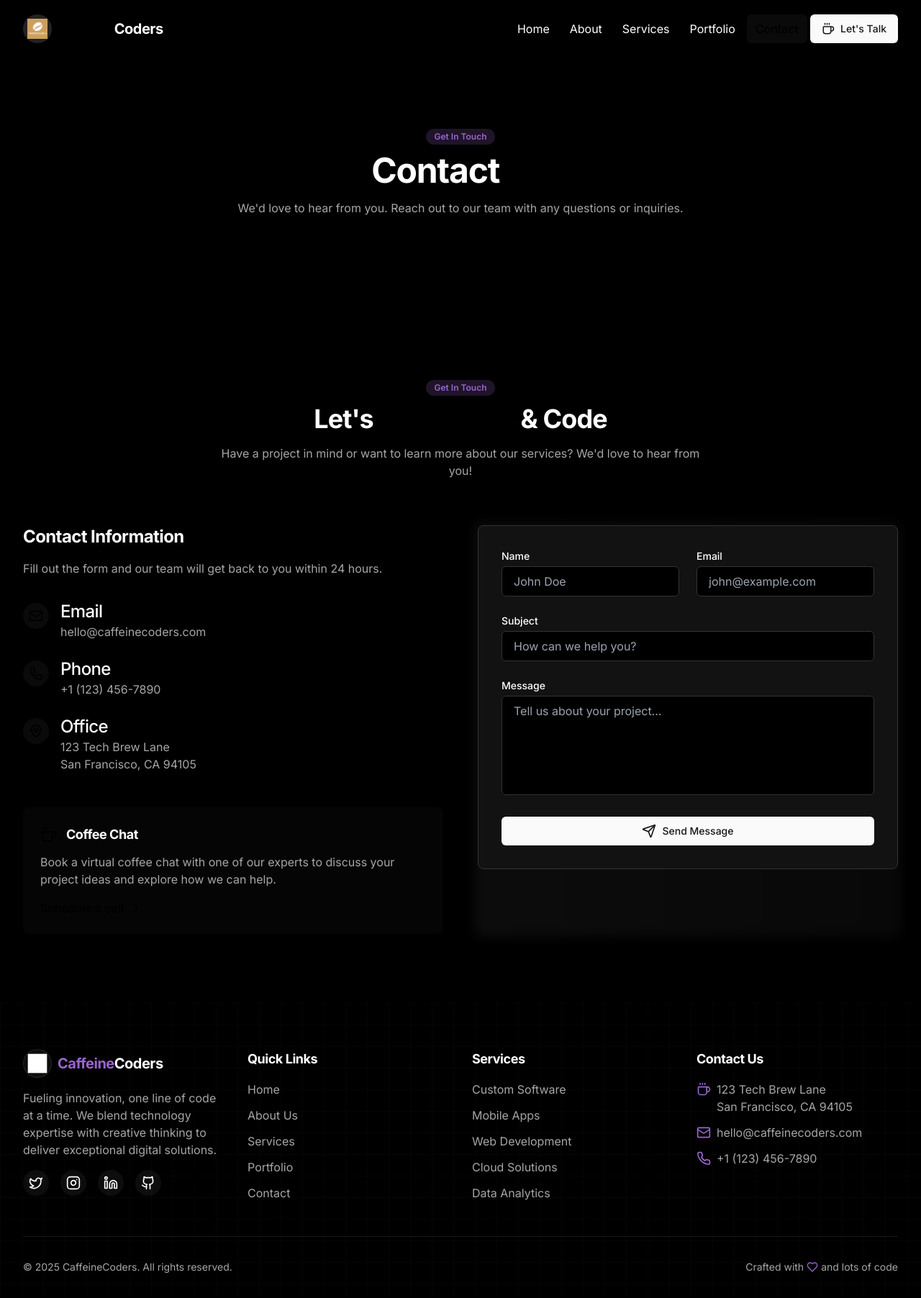
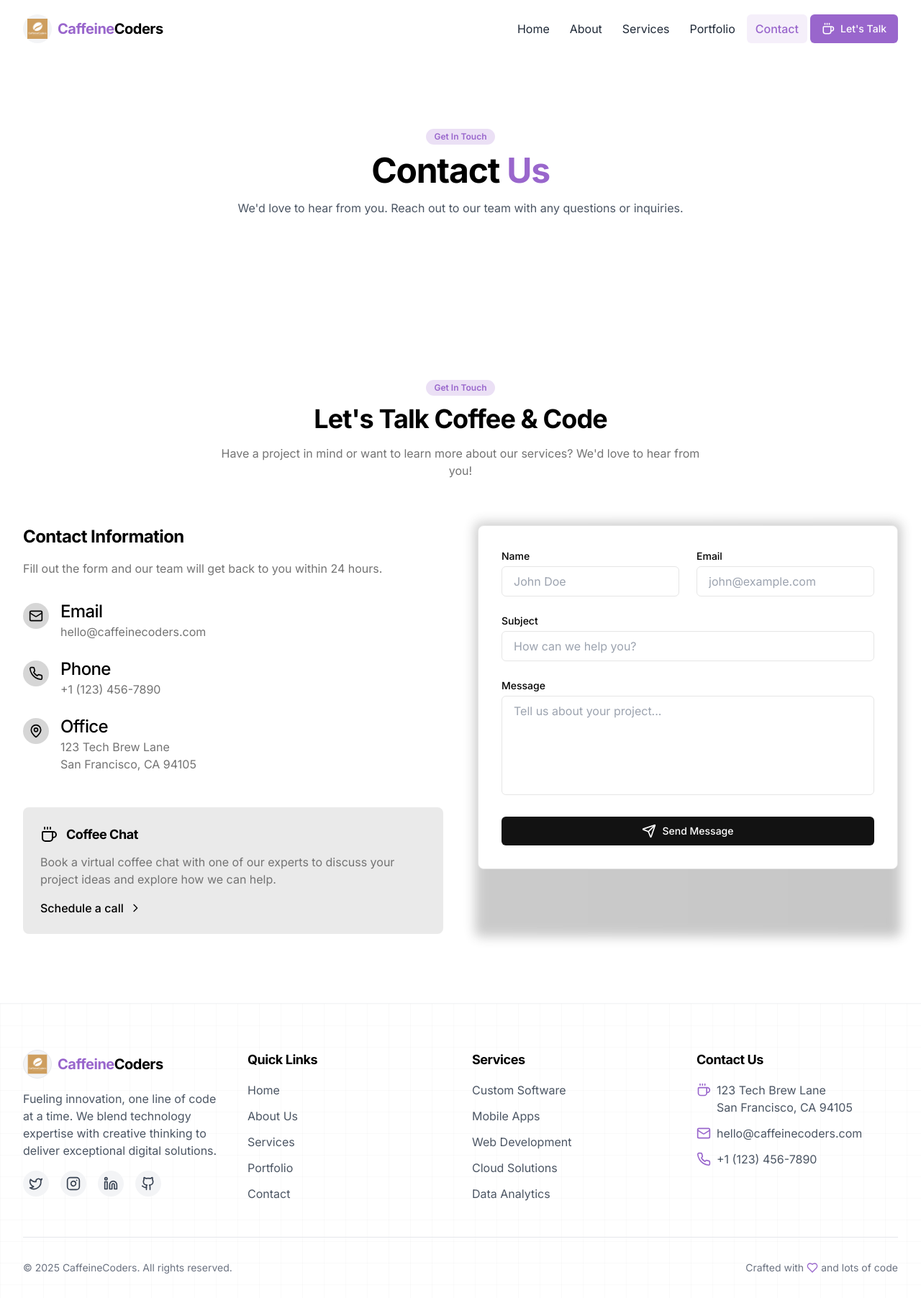
Before and after one commit to CaffeineCoders-sl/caffeinated-creativity, a React (Vite) app: page /contact in a window 1280 px wide. Shown: the whole page at 72% size. Built offline with nearby package versions, Linux system fonts and the light colour scheme.

Commit message:
Update theme to white
Updated the color theme to use a white background.  This affects all components and pages.

```diff
--- a/src/components/Footer.tsx
+++ b/src/components/Footer.tsx
@@ -16,7 +16,7 @@ const Footer = () => {
   };
 
   return (
-    <footer className="bg-black pt-16 pb-8 relative">
+    <footer className="bg-white pt-16 pb-8 relative border-t border-gray-100">
       {/* Grid pattern background */}
       <div className="absolute inset-0 grid-bg opacity-40"></div>
 
@@ -36,20 +36,20 @@ const Footer = () => {
         >
           <motion.div className="space-y-4" variants={fadeInUpVariants}>
             <Link to="/" className="flex items-center space-x-2 group">
-              <div className="w-10 h-10 overflow-hidden rounded-full bg-white/5 transition-all duration-300 group-hover:shadow-lg border border-white/10">
+              <div className="w-10 h-10 overflow-hidden rounded-full bg-gray-100 transition-all duration-300 group-hover:shadow-lg border border-gray-200">
                 <img
                   src="/lovable-uploads/5c9e8331-194f-4d58-8b01-bb4dbb6018a7.png"
                   alt="CaffeineCoders Logo"
-                  className="w-full h-full object-cover scale-[0.7] transform group-hover:scale-[0.75] transition-transform duration-300 brightness-0 invert"
+                  className="w-full h-full object-cover scale-[0.7] transform group-hover:scale-[0.75] transition-transform duration-300"
                 />
               </div>
               <span className="text-xl font-bold tracking-tight">
                 <span className="text-secondary">Caffeine</span>
-                <span className="text-white">Coders</span>
+                <span className="text-black">Coders</span>
               </span>
             </Link>
 
-            <p className="text-muted-foreground">
+            <p className="text-gray-600">
               Fueling innovation, one line of code at a time. We blend technology expertise with creative thinking to deliver exceptional digital solutions.
             </p>
 
@@ -58,7 +58,7 @@ const Footer = () => {
                 href="https://twitter.com"
                 target="_blank"
                 rel="noopener noreferrer"
-                className="p-2 rounded-full bg-white/5 text-white hover:bg-secondary/20 hover:text-secondary transition-colors"
+                className="p-2 rounded-full bg-gray-100 text-gray-700 hover:bg-secondary/20 hover:text-secondary transition-colors"
                 aria-label="Twitter"
               >
                 <Twitter className="h-5 w-5" />
@@ -67,7 +67,7 @@ const Footer = () => {
                 href="https://instagram.com"
                 target="_blank"
                 rel="noopener noreferrer"
-                className="p-2 rounded-full bg-white/5 text-white hover:bg-secondary/20 hover:text-secondary transition-colors"
+                className="p-2 rounded-full bg-gray-100 text-gray-700 hover:bg-secondary/20 hover:text-secondary transition-colors"
                 aria-label="Instagram"
               >
                 <Instagram className="h-5 w-5" />
@@ -76,7 +76,7 @@ const Footer = () => {
                 href="https://linkedin.com"
                 target="_blank"
                 rel="noopener noreferrer"
-                className="p-2 rounded-full bg-white/5 text-white hover:bg-secondary/20 hover:text-secondary transition-colors"
+                className="p-2 rounded-full bg-gray-100 text-gray-700 hover:bg-secondary/20 hover:text-secondary transition-colors"
                 aria-label="LinkedIn"
               >
                 <Linkedin className="h-5 w-5" />
@@ -85,7 +85,7 @@ const Footer = () => {
                 href="https://github.com"
                 target="_blank"
                 rel="noopener noreferrer"
-                className="p-2 rounded-full bg-white/5 text-white hover:bg-secondary/20 hover:text-secondary transition-colors"
+                className="p-2 rounded-full bg-gray-100 text-gray-700 hover:bg-secondary/20 hover:text-secondary transition-colors"
                 aria-label="GitHub"
               >
                 <Github className="h-5 w-5" />
@@ -94,7 +94,7 @@ const Footer = () => {
           </motion.div>
 
           <motion.div variants={fadeInUpVariants}>
-            <h3 className="text-lg font-bold mb-4">Quick Links</h3>
+            <h3 className="text-lg font-bold mb-4 text-black">Quick Links</h3>
             <ul className="space-y-3">
               {[
                 { text: "Home", link: "/" },
@@ -106,7 +106,7 @@ const Footer = () => {
                 <li key={index}>
                   <Link
                     to={item.link}
-                    className="text-muted-foreground hover:text-secondary transition-colors flex items-center group"
+                    className="text-gray-600 hover:text-secondary transition-colors flex items-center group"
                   >
                     <span className="w-0 h-[1px] bg-secondary group-hover:w-4 transition-all duration-300 mr-0 group-hover:mr-2"></span>
                     {item.text}
@@ -117,7 +117,7 @@ const Footer = () => {
           </motion.div>
 
           <motion.div variants={fadeInUpVariants}>
-            <h3 className="text-lg font-bold mb-4">Services</h3>
+            <h3 className="text-lg font-bold mb-4 text-black">Services</h3>
             <ul className="space-y-3">
               {[
                 { text: "Custom Software", link: "/services#software" },
@@ -129,7 +129,7 @@ const Footer = () => {
                 <li key={index}>
                   <Link
                     to={item.link}
-                    className="text-muted-foreground hover:text-secondary transition-colors flex items-center group"
+                    className="text-gray-600 hover:text-secondary transition-colors flex items-center group"
                   >
                     <span className="w-0 h-[1px] bg-secondary group-hover:w-4 transition-all duration-300 mr-0 group-hover:mr-2"></span>
                     {item.text}
@@ -140,11 +140,11 @@ const Footer = () => {
           </motion.div>
 
           <motion.div variants={fadeInUpVariants}>
-            <h3 className="text-lg font-bold mb-4">Contact Us</h3>
+            <h3 className="text-lg font-bold mb-4 text-black">Contact Us</h3>
             <ul className="space-y-3">
               <li className="flex items-start">
                 <Coffee className="mr-2 h-5 w-5 mt-0.5 text-secondary" />
-                <span className="text-muted-foreground">
+                <span className="text-gray-600">
                   123 Tech Brew Lane<br />
                   San Francisco, CA 94105
                 </span>
@@ -152,7 +152,7 @@ const Footer = () => {
               <li>
                 <a
                   href="mailto:hello@caffeinecoders.com"
-                  className="flex items-center text-muted-foreground hover:text-secondary transition-colors"
+                  className="flex items-center text-gray-600 hover:text-secondary transition-colors"
                 >
                   <Mail className="mr-2 h-5 w-5 text-secondary" />
                   hello@caffeinecoders.com
@@ -161,7 +161,7 @@ const Footer = () => {
               <li>
                 <a
                   href="tel:+11234567890"
-                  className="flex items-center text-muted-foreground hover:text-secondary transition-colors"
+                  className="flex items-center text-gray-600 hover:text-secondary transition-colors"
                 >
                   <Phone className="mr-2 h-5 w-5 text-secondary" />
                   +1 (123) 456-7890
@@ -171,14 +171,14 @@ const Footer = () => {
           </motion.div>
         </motion.div>
 
-        <div className="pt-8 border-t border-white/10">
+        <div className="pt-8 border-t border-gray-200">
           <div className="flex flex-col md:flex-row justify-between items-center">
-            <p className="text-muted-foreground text-sm">
+            <p className="text-gray-500 text-sm">
               &copy; {currentYear} CaffeineCoders. All rights reserved.
             </p>
 
             <div className="flex items-center mt-4 md:mt-0">
-              <span className="text-muted-foreground text-sm flex items-center">
+              <span className="text-gray-500 text-sm flex items-center">
                 Crafted with <Heart className="mx-1 h-4 w-4 text-secondary animate-pulse-subtle" /> and lots of code
               </span>
             </div>
--- a/src/components/Navbar.tsx
+++ b/src/components/Navbar.tsx
@@ -10,12 +10,12 @@ const NavLink = ({ to, children, className = '' }: { to: string; children: React
   return (
     <Link
       to={to}
-      className={`relative px-3 py-2 rounded-md transition-all duration-300 hover:text-coffee-dark
-        ${isActive ? 'text-coffee-dark font-medium' : 'text-foreground'} ${className}`}
+      className={`relative px-3 py-2 rounded-md transition-all duration-300 hover:text-secondary
+        ${isActive ? 'text-secondary font-medium' : 'text-gray-800'} ${className}`}
     >
       <span className="relative z-10">{children}</span>
       {isActive && (
-        <span className="absolute inset-0 bg-coffee-light/20 rounded-md -z-0"></span>
+        <span className="absolute inset-0 bg-secondary/10 rounded-md -z-0"></span>
       )}
     </Link>
   );
@@ -36,13 +36,13 @@ const Navbar = () => {
 
   return (
     <header className={`fixed top-0 left-0 right-0 z-50 transition-all duration-300 ${
-      isScrolled ? 'bg-background/90 backdrop-blur-md shadow-md py-3' : 'bg-transparent py-5'
+      isScrolled ? 'bg-white/95 backdrop-blur-md shadow-sm py-3' : 'bg-transparent py-5'
     }`}>
       <div className="max-w-7xl mx-auto px-4 sm:px-6 lg:px-8">
         <div className="flex justify-between items-center">
           {/* Logo */}
           <Link to="/" className="flex items-center space-x-2 group">
-            <div className="relative w-10 h-10 overflow-hidden rounded-full bg-coffee transition-all duration-300 group-hover:shadow-lg">
+            <div className="relative w-10 h-10 overflow-hidden rounded-full bg-gray-100 transition-all duration-300 group-hover:shadow-lg">
               <img
                 src="/lovable-uploads/5c9e8331-194f-4d58-8b01-bb4dbb6018a7.png"
                 alt="CaffeineCoders Logo"
@@ -50,8 +50,8 @@ const Navbar = () => {
               />
             </div>
             <span className="text-xl font-bold tracking-tight inline-flex">
-              <span className="text-coffee-dark">Caffeine</span>
-              <span>Coders</span>
+              <span className="text-secondary">Caffeine</span>
+              <span className="text-black">Coders</span>
             </span>
           </Link>
 
@@ -64,7 +64,7 @@ const Navbar = () => {
             <NavLink to="/contact">Contact</NavLink>
             <Link
               to="/contact"
-              className="ml-4 btn-primary button-shine flex items-center space-x-2"
+              className="ml-4 btn-secondary button-shine flex items-center space-x-2"
             >
               <Coffee size={18} />
               <span>Let's Talk</span>
@@ -73,7 +73,7 @@ const Navbar = () => {
 
           {/* Mobile Menu Toggle */}
           <button
-            className="md:hidden p-2 rounded-md hover:bg-muted transition-colors focus:outline-none focus:ring-2 focus:ring-coffee"
+            className="md:hidden p-2 rounded-md hover:bg-gray-100 transition-colors focus:outline-none focus:ring-2 focus:ring-secondary"
             onClick={() => setIsMobileMenuOpen(!isMobileMenuOpen)}
             aria-label="Toggle menu"
           >
@@ -84,7 +84,7 @@ const Navbar = () => {
 
       {/* Mobile Menu */}
       {isMobileMenuOpen && (
-        <div className="md:hidden absolute top-full left-0 right-0 bg-background/95 backdrop-blur-md shadow-md animate-fade-in">
+        <div className="md:hidden absolute top-full left-0 right-0 bg-white/95 backdrop-blur-md shadow-md animate-fade-in">
           <nav className="flex flex-col space-y-2 p-4 max-w-7xl mx-auto">
             <NavLink to="/" className="px-4 py-3">Home</NavLink>
             <NavLink to="/about" className="px-4 py-3">About</NavLink>
@@ -93,7 +93,7 @@ const Navbar = () => {
             <NavLink to="/contact" className="px-4 py-3">Contact</NavLink>
             <Link
               to="/contact"
-              className="mt-4 btn-primary w-full flex justify-center items-center space-x-2"
+              className="mt-4 btn-secondary w-full flex justify-center items-center space-x-2"
             >
               <Coffee size={18} />
               <span>Let's Talk</span>
--- a/src/index.css
+++ b/src/index.css
@@ -7,6 +7,38 @@
 
 @layer base {
   :root {
+    --background: 0 0% 100%;
+    --foreground: 0 0% 0%;
+
+    --card: 0 0% 100%;
+    --card-foreground: 0 0% 7%;
+
+    --popover: 0 0% 100%;
+    --popover-foreground: 0 0% 7%;
+
+    --primary: 0 0% 7%;
+    --primary-foreground: 0 0% 100%;
+
+    --secondary: 270 50% 60%;
+    --secondary-foreground: 0 0% 100%;
+
+    --muted: 0 0% 96%;
+    --muted-foreground: 0 0% 45%;
+
+    --accent: 0 0% 94%;
+    --accent-foreground: 0 0% 7%;
+
+    --destructive: 0 85% 60%;
+    --destructive-foreground: 0 0% 98%;
+
+    --border: 0 0% 90%;
+    --input: 0 0% 90%;
+    --ring: 0 0% 40%;
+
+    --radius: 0.5rem;
+  }
+
+  .dark {
     --background: 0 0% 0%;
     --foreground: 0 0% 100%;
 
@@ -34,38 +66,6 @@
     --border: 0 0% 20%;
     --input: 0 0% 20%;
     --ring: 0 0% 40%;
-
-    --radius: 0.5rem;
-  }
-
-  .light {
-    --background: 0 0% 98%;
-    --foreground: 0 0% 3.9%;
-
-    --card: 0 0% 100%;
-    --card-foreground: 0 0% 3.9%;
-
-    --popover: 0 0% 100%;
-    --popover-foreground: 0 0% 3.9%;
-
-    --primary: 0 0% 9%;
-    --primary-foreground: 0 0% 98%;
-
-    --secondary: 270 50% 60%;
-    --secondary-foreground: 0 0% 98%;
-
-    --muted: 0 0% 96.1%;
-    --muted-foreground: 0 0% 45.1%;
-
-    --accent: 0 0% 90%;
-    --accent-foreground: 0 0% 10%;
-
-    --destructive: 0 84.2% 60.2%;
-    --destructive-foreground: 0 0% 98%;
-
-    --border: 0 0% 89.8%;
-    --input: 0 0% 89.8%;
-    --ring: 0 0% 3.9%;
   }
 }
 
@@ -109,11 +109,11 @@
 
 @layer components {
   .glass-card {
-    @apply backdrop-blur-sm bg-white/5 border border-white/10 shadow-lg;
+    @apply backdrop-blur-sm bg-white/90 border border-white/20 shadow-lg;
   }
 
   .neo-card {
-    @apply bg-card border border-border/40 shadow-[0_8px_30px_rgb(0,0,0,0.12)];
+    @apply bg-white border border-border/40 shadow-[0_8px_30px_rgb(0,0,0,0.05)];
   }
 
   .neon-border {
@@ -157,7 +157,7 @@
   }
 
   .button-shine {
-    @apply after:absolute after:content-[''] after:top-0 after:left-[-100%] after:w-full after:h-full after:bg-gradient-to-r after:from-transparent after:via-white/20 after:to-transparent hover:after:translate-x-[200%] after:transition-transform after:duration-1000 overflow-hidden relative;
+    @apply after:absolute after:content-[''] after:top-0 after:left-[-100%] after:w-full after:h-full after:bg-gradient-to-r after:from-transparent after:via-black/5 after:to-transparent hover:after:translate-x-[200%] after:transition-transform after:duration-1000 overflow-hidden relative;
   }
 
   .text-outline {
@@ -302,8 +302,8 @@ html {
 /* Grid background */
 .grid-bg {
   background-size: 30px 30px;
-  background-image: linear-gradient(to right, rgba(255, 255, 255, 0.05) 1px, transparent 1px),
-                    linear-gradient(to bottom, rgba(255, 255, 255, 0.05) 1px, transparent 1px);
+  background-image: linear-gradient(to right, rgba(0, 0, 0, 0.05) 1px, transparent 1px),
+                    linear-gradient(to bottom, rgba(0, 0, 0, 0.05) 1px, transparent 1px);
 }
 
 /* Animated gradient */
--- a/src/pages/ContactPage.tsx
+++ b/src/pages/ContactPage.tsx
@@ -15,12 +15,12 @@ const ContactPage = () => {
       animate={{ opacity: 1 }}
       exit={{ opacity: 0 }}
       transition={{ duration: 0.5 }}
-      className="pt-20 min-h-screen"
+      className="pt-20 min-h-screen bg-white"
     >
       <div className="section-container text-center mb-8">
         <div className="tag mb-3">Get In Touch</div>
-        <h1 className="text-4xl md:text-5xl font-bold mb-4">Contact <span className="text-coffee-dark">Us</span></h1>
-        <p className="text-muted-foreground max-w-2xl mx-auto">
+        <h1 className="text-4xl md:text-5xl font-bold mb-4 text-black">Contact <span className="text-secondary">Us</span></h1>
+        <p className="text-gray-600 max-w-2xl mx-auto">
           We'd love to hear from you. Reach out to our team with any questions or inquiries.
         </p>
       </div>
```
Also changed, not shown: src/components/About.tsx (+16 -16 lines), src/components/Hero.tsx (+10 -10 lines), src/components/Portfolio.tsx (+8 -8 lines), src/components/Services.tsx (+6 -6 lines), src/pages/NotFound.tsx (+6 -6 lines), src/pages/PortfolioPage.tsx (+8 -8 lines), src/pages/ServicesPage.tsx (+4 -4 lines).
